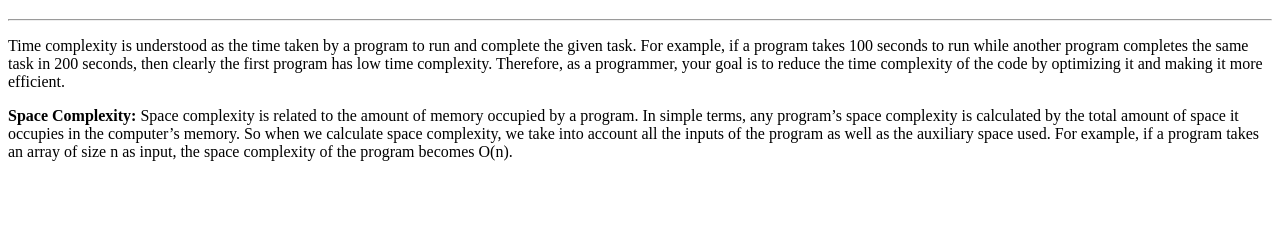
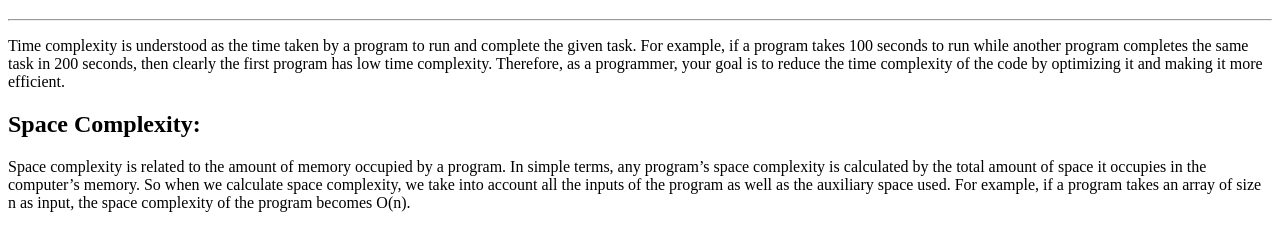
Before and after one commit to acciojob/time-and-space-complexity-humptinessvishal, a website: page main.html in a window 1280 px wide. Shown: the part 61-312 px from the top of the page. Drawn offline with Linux system fonts and the light colour scheme.

Commit message:
created a submission

```diff
--- a/main.html
+++ b/main.html
@@ -11,7 +11,8 @@
 	<h1>Time and Space Complexity</h1>
 	<hr>
 	<p>Time complexity is understood as the time taken by a program to run and complete the given task. For example, if a program takes 100 seconds to run while another program completes the same task in 200 seconds, then clearly the first program has low time complexity. Therefore, as a programmer, your goal is to reduce the time complexity of the code by optimizing it and making it more efficient.</p>
-	<p><b>Space Complexity:</b> Space complexity is related to the amount of memory occupied by a program. In simple terms, any program’s space complexity is calculated by the total amount of space it occupies in the computer’s memory. So when we calculate space complexity, we take into account all the inputs of the program as well as the auxiliary space used. For example, if a program takes an array of size n as input, the space complexity of the program becomes O(n).</p>
+	<h2>Space Complexity:</h2>
+	<p> Space complexity is related to the amount of memory occupied by a program. In simple terms, any program’s space complexity is calculated by the total amount of space it occupies in the computer’s memory. So when we calculate space complexity, we take into account all the inputs of the program as well as the auxiliary space used. For example, if a program takes an array of size n as input, the space complexity of the program becomes O(n).</p>
     <script type="text/javascript" src="./script.js">
 	</script>
 </body>
```
